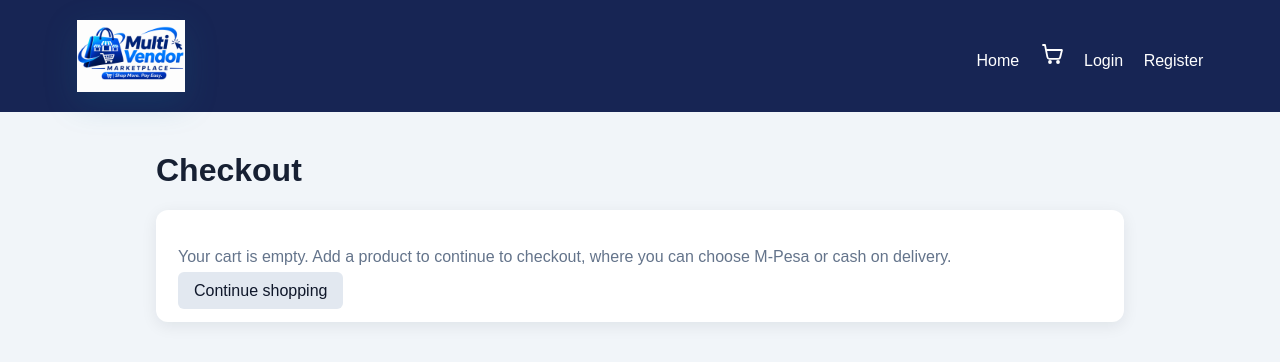
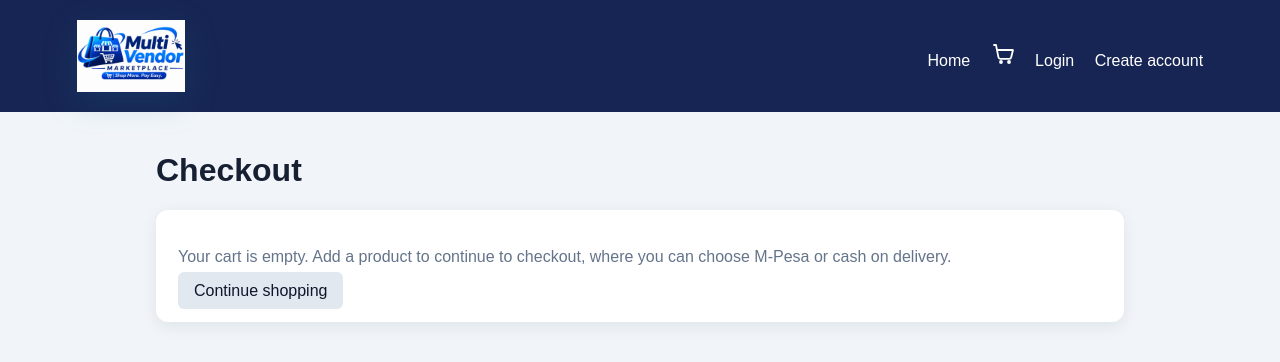
Before and after one commit to mwendwa-code/Multi-Vendor-Marketplace, a Node server app: page /cart in a window 1280 px wide. Shown: the top 362 px of the page. Run offline with Node 20, Linux system fonts and the light colour scheme; some libraries are stand-ins or nearby versions.

Commit message:
Use create account wording
Co-authored-by: Copilot <223556219+Copilot@users.noreply.github.com>

```diff
--- a/frontend/views/cart.ejs
+++ b/frontend/views/cart.ejs
@@ -214,7 +214,7 @@
                 </form>
             <% } else { %>
                 <a href="/login">Login</a>
-                <a href="/register">Register</a>
+                <a href="/register">Create account</a>
             <% } %>
         </nav>
     </header>
@@ -307,7 +307,7 @@
                         <p class="notice">Earn points on delivered orders and shopping missions. You need at least 100 points to redeem KSh 50 off.</p>
                     <% } %>
                     <% if (!user) { %>
-                        <p class="notice" role="status">Create an account before placing your order. Your cart will be saved while you register. Already registered? <a href="/login">Log in</a>.</p>
+                        <p class="notice" role="status">Create an account before placing your order. Your cart will be saved, and you’ll be taken directly to your dashboard. Already registered? <a href="/login">Log in</a>.</p>
                     <% } %>
                     <form id="checkout-form" class="checkout-form" action="/cart/checkout" method="POST" data-reward-payment>
                         <input type="hidden" name="_csrf" value="<%= csrfToken %>">
--- a/frontend/views/index.ejs
+++ b/frontend/views/index.ejs
@@ -437,7 +437,7 @@
             </form>
             <% } else { %>
                 <a href="/login">Login</a>
-                <a href="/register">Register</a>
+                <a href="/register">Create account</a>
             <% } %>
         </nav>
     </header>
--- a/frontend/views/login.ejs
+++ b/frontend/views/login.ejs
@@ -197,7 +197,7 @@
         <% } else { %>
             <p class="notice">Google sign-in needs OAuth credentials configured by the site administrator.</p>
         <% } %>
-        <p>Don't have an account? <a href="/register">Register here</a></p>
+        <p>Don't have an account? <a href="/register">Create an account</a></p>
         <p><a href="/">Back to marketplace</a></p>
     </div>
     <script nonce="<%= cspNonce %>">
--- a/frontend/views/product.ejs
+++ b/frontend/views/product.ejs
@@ -193,7 +193,7 @@
                 </form>
             <% } else { %>
                 <a href="/login">Login</a>
-                <a href="/register">Register</a>
+                <a href="/register">Create account</a>
             <% } %>
         </nav>
     </header>
--- a/frontend/views/register.ejs
+++ b/frontend/views/register.ejs
@@ -90,7 +90,7 @@
     <div class="container">
         <h1>Create Account</h1>
         <% if (checkoutRequired) { %>
-            <p class="notice" role="status">Create an account before placing your order. Your cart will be saved; after registering, log in to continue. Already have an account? <a href="/login">Log in</a>.</p>
+            <p class="notice" role="status">Create an account before placing your order. Your cart will be saved, and you’ll be taken directly to your dashboard. Already have an account? <a href="/login">Log in</a>.</p>
         <% } %>
 
         <form id="registration-form" action="/auth/register" method="POST">
@@ -136,7 +136,7 @@
                 <input id="businessWebsite" name="businessWebsite" type="url" maxlength="2048" placeholder="https://example.com" autocomplete="url" disabled>
             </div>
 
-            <button type="submit">Register</button>
+            <button type="submit">Create account</button>
         </form>
         <p id="registration-error" class="form-error" role="alert" hidden></p>
 
```
